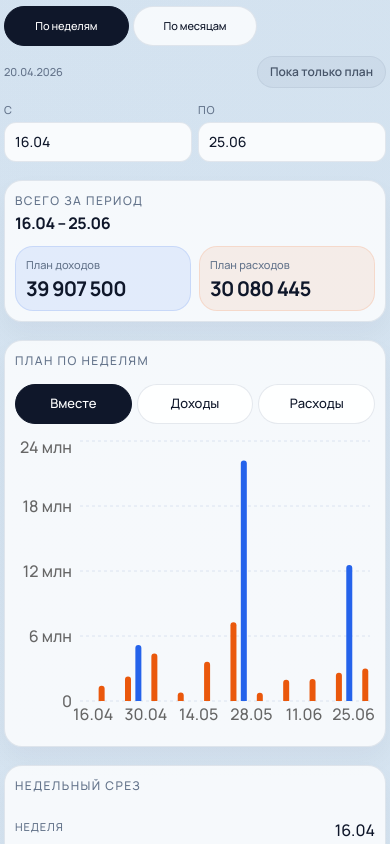
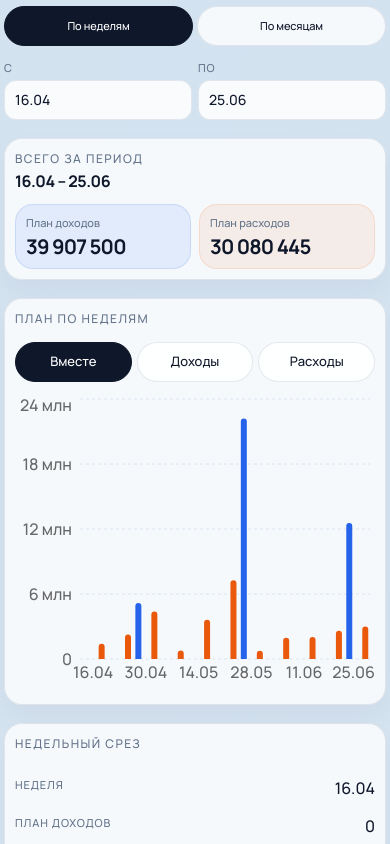
Before and after one commit to Dimusidioplut/bexfil-dashboard-web, a React (Vite) app: page / in a window 390 px wide. Shown: the top 844 px of the page. Built offline with nearby package versions, Linux system fonts and the light colour scheme.

Commit message:
Simplify top navigation

```diff
--- a/src/App.css
+++ b/src/App.css
@@ -12,17 +12,15 @@
 }
 
 .topbar {
-  display: flex;
-  align-items: center;
-  justify-content: space-between;
-  gap: 16px;
+  display: block;
   margin-bottom: 18px;
 }
 
 .screen-switcher {
-  display: inline-flex;
+  width: 100%;
+  display: grid;
+  grid-template-columns: repeat(2, minmax(0, 1fr));
   gap: 8px;
-  flex-wrap: wrap;
 }
 
 .screen-chip {
@@ -45,15 +43,6 @@
   background: var(--ink);
   color: #fff;
   border-color: var(--ink);
-}
-
-.sync-meta {
-  display: flex;
-  align-items: center;
-  gap: 10px;
-  color: var(--text-muted);
-  font-size: 13px;
-  white-space: nowrap;
 }
 
 .screen-grid {
@@ -370,14 +359,11 @@ tbody tr:last-child td {
   }
 
   .topbar {
-    align-items: flex-start;
-    flex-direction: column;
+    margin-bottom: 14px;
   }
 
   .screen-switcher {
-    width: 100%;
-    display: grid;
-    grid-template-columns: repeat(3, minmax(0, 1fr));
+    grid-template-columns: repeat(2, minmax(0, 1fr));
   }
 
   .screen-chip {
@@ -385,13 +371,6 @@ tbody tr:last-child td {
     min-height: 48px;
     padding: 10px 8px;
     font-size: 14px;
-  }
-
-  .sync-meta {
-    width: 100%;
-    justify-content: space-between;
-    flex-wrap: wrap;
-    white-space: normal;
   }
 
   .control-row {
@@ -473,9 +452,7 @@ tbody tr:last-child td {
   }
 
   .screen-switcher {
-    width: 100%;
-    display: grid;
-    grid-template-columns: repeat(3, minmax(0, 1fr));
+    grid-template-columns: repeat(2, minmax(0, 1fr));
     gap: 6px;
   }
 
@@ -485,14 +462,6 @@ tbody tr:last-child td {
     padding: 9px 8px;
     font-size: 12px;
     letter-spacing: -0.01em;
-  }
-
-  .sync-meta {
-    width: 100%;
-    font-size: 12px;
-    justify-content: space-between;
-    gap: 8px;
-    white-space: normal;
   }
 
   .control-row {
--- a/src/App.tsx
+++ b/src/App.tsx
@@ -21,7 +21,6 @@ import type {
 import {
   clampRange,
   formatCompact,
-  formatIsoDate,
   formatMonthLabel,
   formatNumber,
   formatWeekLabel,
@@ -126,14 +125,6 @@ function App() {
             </button>
           ))}
         </nav>
-
-        <div className="sync-meta">
-          <span>{formatIsoDate(data.generated_at)}</span>
-          <StatusBadge
-            tone={data.source_flags.finance_actuals_loaded ? 'good' : 'neutral'}
-            label={data.source_flags.finance_actuals_loaded ? 'Факт загружен' : 'Пока только план'}
-          />
-        </div>
       </div>
 
       {screen === 'operational' ? (
```
